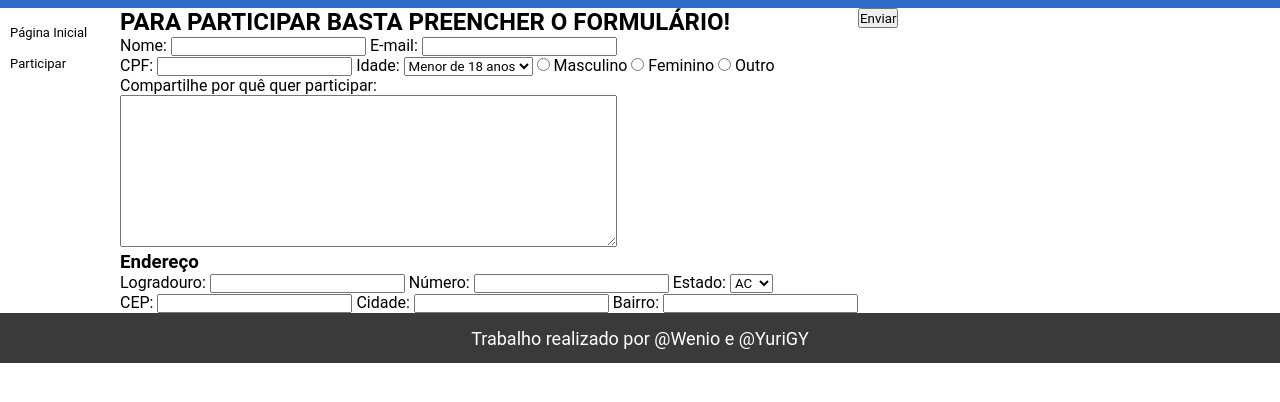
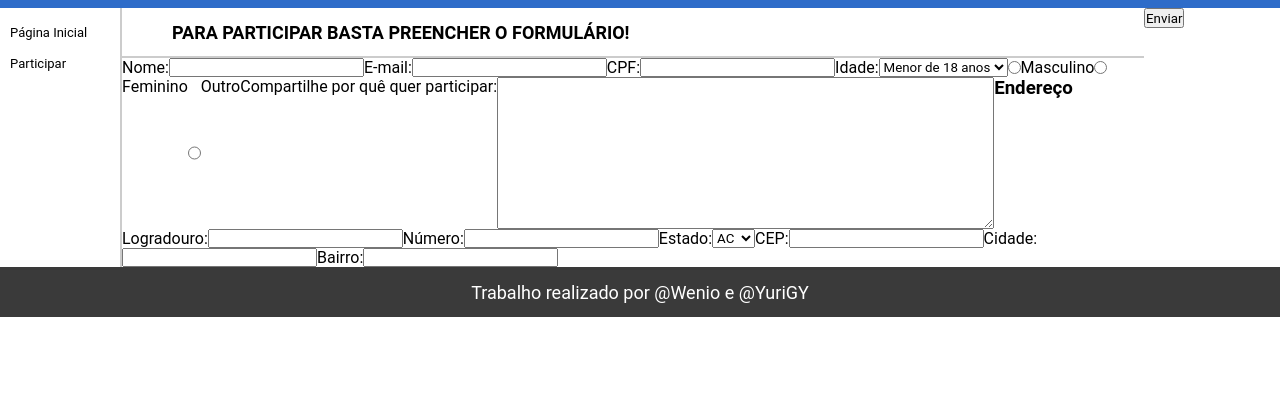
Before and after one commit to yuriGY/ODS-14, a plain HTML site: page form.html in a window 1280 px wide. Shown: the part 42-444 px from the top of the page. Drawn offline with Linux system fonts and the light colour scheme.

Commit message:
basic form style

```diff
--- a/css/style.css
+++ b/css/style.css
@@ -83,7 +83,3 @@ footer {
 footer a{
     color: #fff;
 }
-
-button {
-    height: 20px;
-}
--- /dev/null
+++ b/css/styleForm.css
@@ -0,0 +1,21 @@
+#form {
+    display: flex;
+    flex-wrap: wrap;
+    border-left: 2px solid #ccc;
+    width: 80%;
+}
+
+form div {
+    display: flex;
+    border-bottom: 2px solid #ccc;
+    height: 50px;
+    width: 100%;
+    font-size: 12px;
+
+    align-items: center;
+    padding-left: 50px;
+}
+
+button {
+    height: 20px;
+}
--- a/form.html
+++ b/form.html
@@ -4,6 +4,7 @@
       <meta charset="UTF-8">
       <meta name="viewport" content="width=device-width, initial-scale=1.0">
       <link rel="stylesheet" href="css/style.css">
+      <link rel="stylesheet" href="css/styleForm.css">
       <title>Maré de Sorte - Formulário</title>
   </head>
   <body>
```
